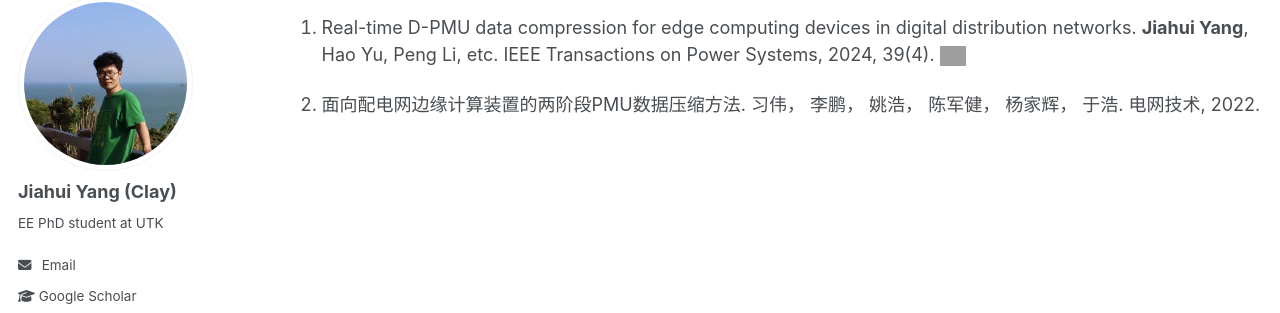
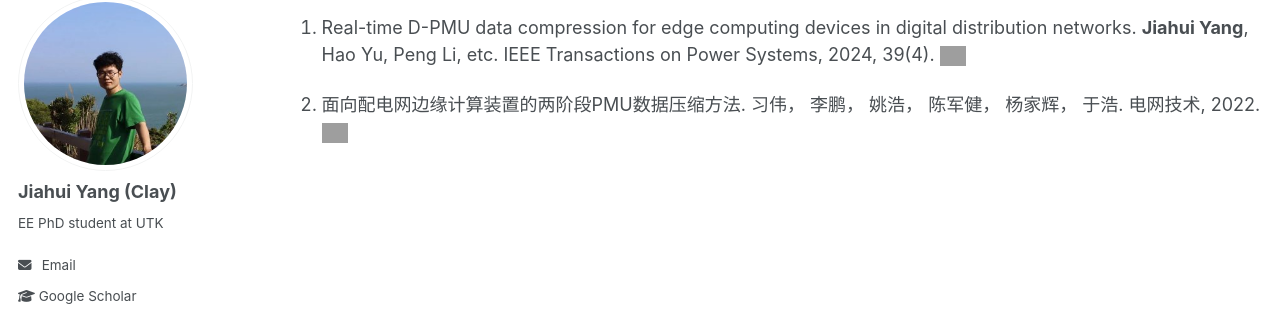
Before and after one commit to ClayUTK/intro, a Jekyll site: the page built from _pages/pub.md, in a window 1280 px wide. Shown: the part 110-423 px from the top of the page. Built offline with Jekyll 4.4.1, drawn with Linux system fonts in a browser that asks for light colours; grey boxes are pictures that could not be loaded.

Commit message:
Update pub.md

```diff
--- a/_pages/pub.md
+++ b/_pages/pub.md
@@ -8,4 +8,4 @@ author_profile: true
 
 1. Real-time D-PMU data compression for edge computing devices in digital distribution networks. **Jiahui Yang**, Hao Yu, Peng Li, etc. IEEE Transactions on Power Systems, 2024, 39(4). [<img src="https://upload.wikimedia.org/wikipedia/commons/8/87/PDF_file_icon.svg" alt="PDF Icon" style="height: 20px; vertical-align: middle;">](https://github.com/ClayUTK/intro/blob/60002dcc49009d6e429066cbfd9b92ce2f7c7541/_publications/Real-Time_D-PMU_Data_Compression_for_Edge_Computing_Devices_in_Digital_Distribution_Networks.pdf)
 
-2. 面向配电网边缘计算装置的两阶段PMU数据压缩方法. 习伟， 李鹏， 姚浩， 陈军健， 杨家辉， 于浩. 电网技术, 2022.
+2. 面向配电网边缘计算装置的两阶段PMU数据压缩方法. 习伟， 李鹏， 姚浩， 陈军健， 杨家辉， 于浩. 电网技术, 2022. [<img src="https://upload.wikimedia.org/wikipedia/commons/8/87/PDF_file_icon.svg" alt="PDF Icon" style="height: 20px; vertical-align: middle;">]()
```
